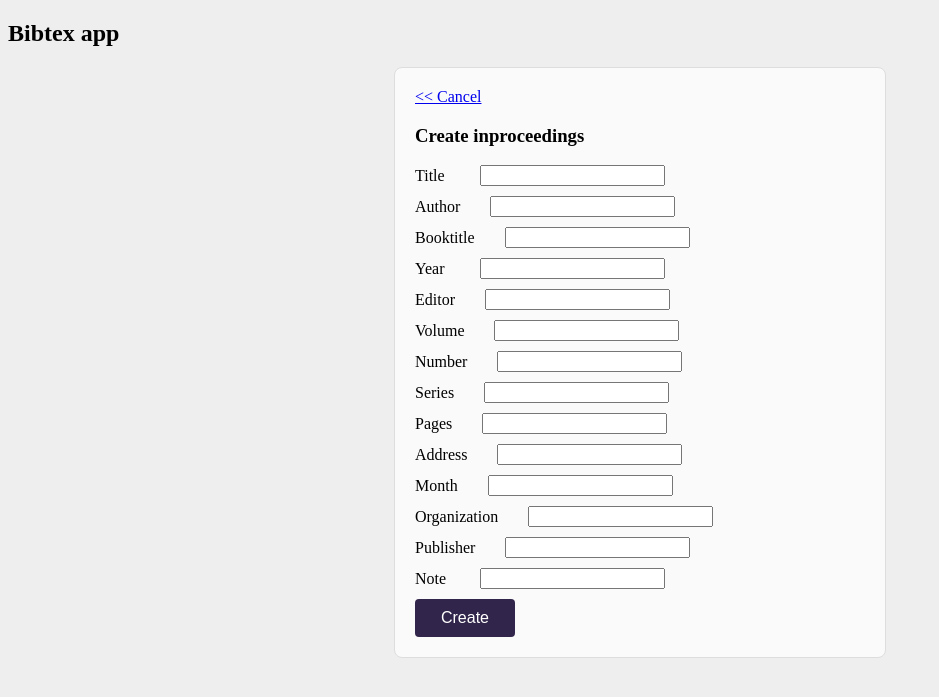
After one commit to Uxusino/bibtex-kirby, a Flask app: template src/templates/create_inproceedings.html in a window 1280 px wide. The commit adds this page. Shown: the top 697 px of the page, without its empty margins (0-939 px from the left). Run offline with Flask 3, Linux system fonts and the light colour scheme; the template is opened without the code that fills it, so the values that code supplies are empty.

Commit message:
Users can add different types of references

```diff
--- a/src/app.py
+++ b/src/app.py
@@ -20,9 +20,21 @@ def index(sort):
         bibtexs.sort(key=lambda x: getattr(x, sort), reverse=int(reverse))
     return render_template("index.html", bibtexs=bibtexs)
 
-@app.route("/create")
-def create():
-    return render_template("create.html")
+@app.route("/create_article")
+def create_article():
+    return render_template("create_article.html")
+
+@app.route("/create_book")
+def create_book():
+    return render_template("create_book.html")
+
+@app.route("/create_inproceedings")
+def create_inproceedings():
+    return render_template("create_inproceedings.html")
+
+@app.route("/create_misc")
+def create_misc():
+    return render_template("create_misc.html")
 
 @app.route("/create_bibtex", methods=["POST"])
 def bibtex_creation():
--- a/src/templates/create.html
+++ b/src/templates/create_article.html
@@ -9,6 +9,7 @@ Bibtex app
 <h2>Bibtex app</h2>
 
 <form action="/create_bibtex" method="post" class="bibtex-form">
+  <input type="hidden" name="type" value="article">
   {% with messages = get_flashed_messages() %}
     {% if messages %}
       <ul>
--- /dev/null
+++ b/src/templates/create_inproceedings.html
@@ -0,0 +1,106 @@
+{% extends "layout.html" %}
+
+{% block title %}
+Bibtex app
+{% endblock %}
+
+{% block body %}
+
+<h2>Bibtex app</h2>
+
+<form action="/create_bibtex" method="post" class="bibtex-form">
+    <input type="hidden" name="type" value="inproceedings">
+  {% with messages = get_flashed_messages() %}
+    {% if messages %}
+      <ul>
+      {% for message in messages %}
+        <li>{{ message }}</li>
+      {% endfor %}
+      </ul>
+    {% endif %}
+  {% endwith %}
+
+  <a href="/"> << Cancel</a>
+
+  <h3>Create inproceedings</h3>
+
+  <div class="form-group">
+    <label for="title">Title</label>
+    <input type="text" name="title" required class="journal-input">
+  </div>
+
+  <div class="form-group">
+    <label for="author">Author</label>
+    <input type="text" name="author" required class="journal-input">
+  </div>
+
+  <div class="form-group">
+    <label for="booktitle">Booktitle </label>
+    <input type="text" name="booktitle" required class="journal-input">
+  </div>
+
+  <div class="form-group">
+    <label for="year">Year</label>
+    <input type="text" name="year" required class="journal-input">
+  </div>
+
+  <div class="form-group">
+    <label for="editor">Editor</label>
+    <input type="text" name="editor" class="journal-input">
+  </div>
+
+  <div class="form-group">
+    <label for="volume">Volume</label>
+    <input type="text" name="volume" class="journal-input">
+  </div>
+
+  <div class="form-group">
+    <label for="number">Number</label>
+    <input type="text" name="number" class="journal-input">
+  </div>
+
+  <div class="form-group">
+    <label for="series">Series</label>
+    <input type="text" name="series" class="journal-input">
+  </div>
+
+  <div class="form-group">
+    <label for="pages">Pages</label>
+    <input type="text" name="pages" class="journal-input">
+  </div>
+
+  <div class="form-group">
+    <label for="address">Address</label>
+    <input type="text" name="address" class="journal-input">
+  </div>
+
+  <div class="form-group">
+    <label for="month">Month</label>
+    <input type="text" name="month" class="journal-input">
+  </div>
+
+  <div class="form-group">
+    <label for="organization">Organization</label>
+    <input type="text" name="organization" class="journal-input">
+  </div>
+
+  <div class="form-group">
+    <label for="publisher">Publisher</label>
+    <input type="text" name="publisher" class="journal-input">
+  </div>
+
+  <div class="form-group">
+    <label for="note">Note</label>
+    <input type="text" name="note" class="journal-input">
+  </div>
+
+  <div>
+  <button type="submit" class="submit-btn">
+    Create
+  </button>
+
+</div>
+
+</form>
+
+{% endblock %}
--- a/src/util.py
+++ b/src/util.py
@@ -27,9 +27,9 @@ def generate_label(content: dict[str]) -> str:
     label = f"{author}_{title}_{year}"
     return label
 
-# TODO: make possible to add other types of references
 def parse_request(content: dict[str]) -> dict:
-    data = {k: v for k, v in content.items() if v}
+    type = content.get("type")
+    data = {k: v for k, v in content.items() if v and k != "type"}
     try:
         validate_data(content)
     except Exception as error:
@@ -38,7 +38,7 @@ def parse_request(content: dict[str]) -> dict:
 
     new_bib = {
         "label": label,
-        "type": "article",
+        "type": type,
         "data": data
     }
 
```
Also changed, not shown: src/templates/create_book.html (added, +101 -0 lines), src/templates/create_misc.html (added, +71 -0 lines), src/templates/index.html (+9 -1 lines).
